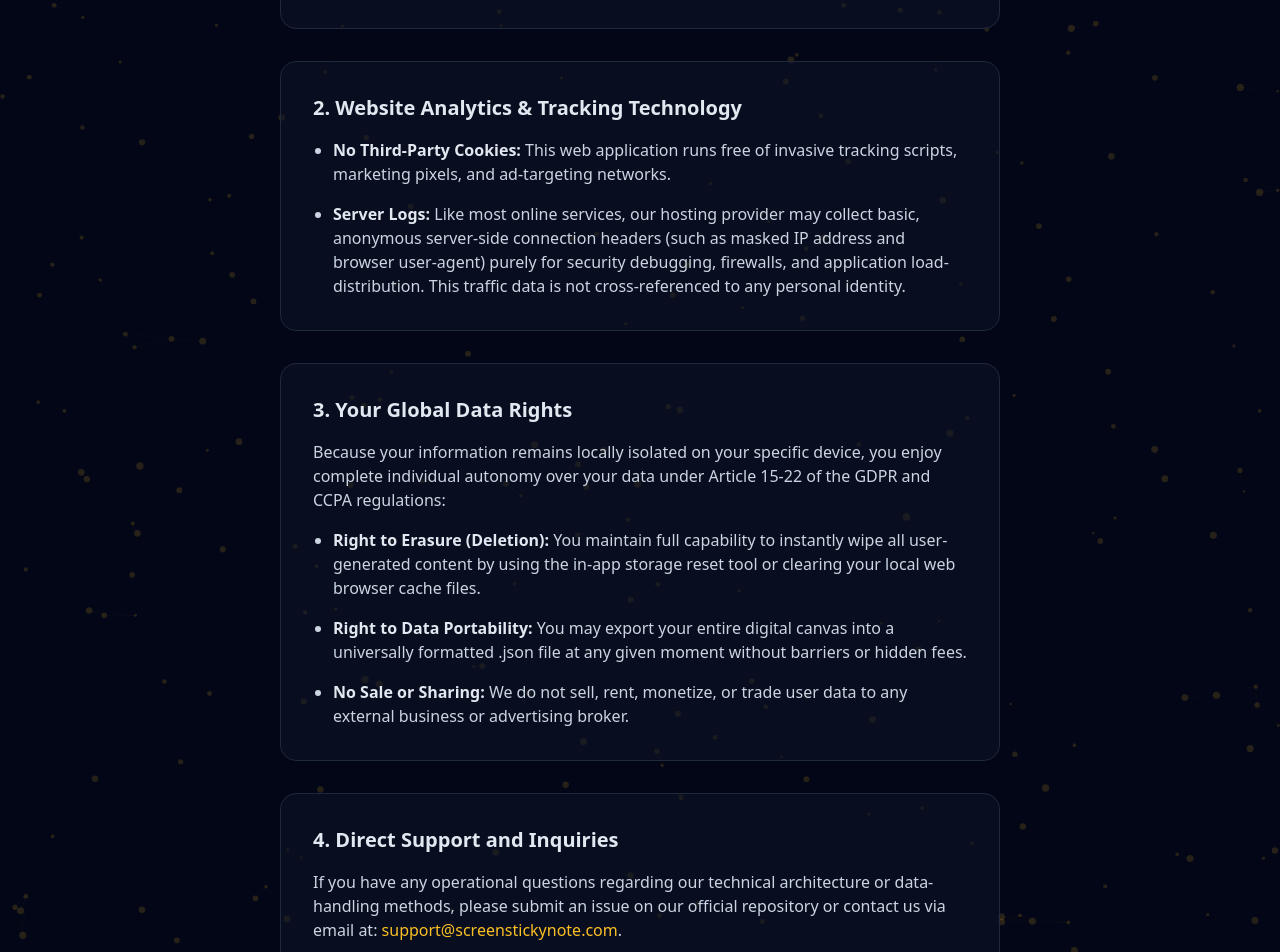
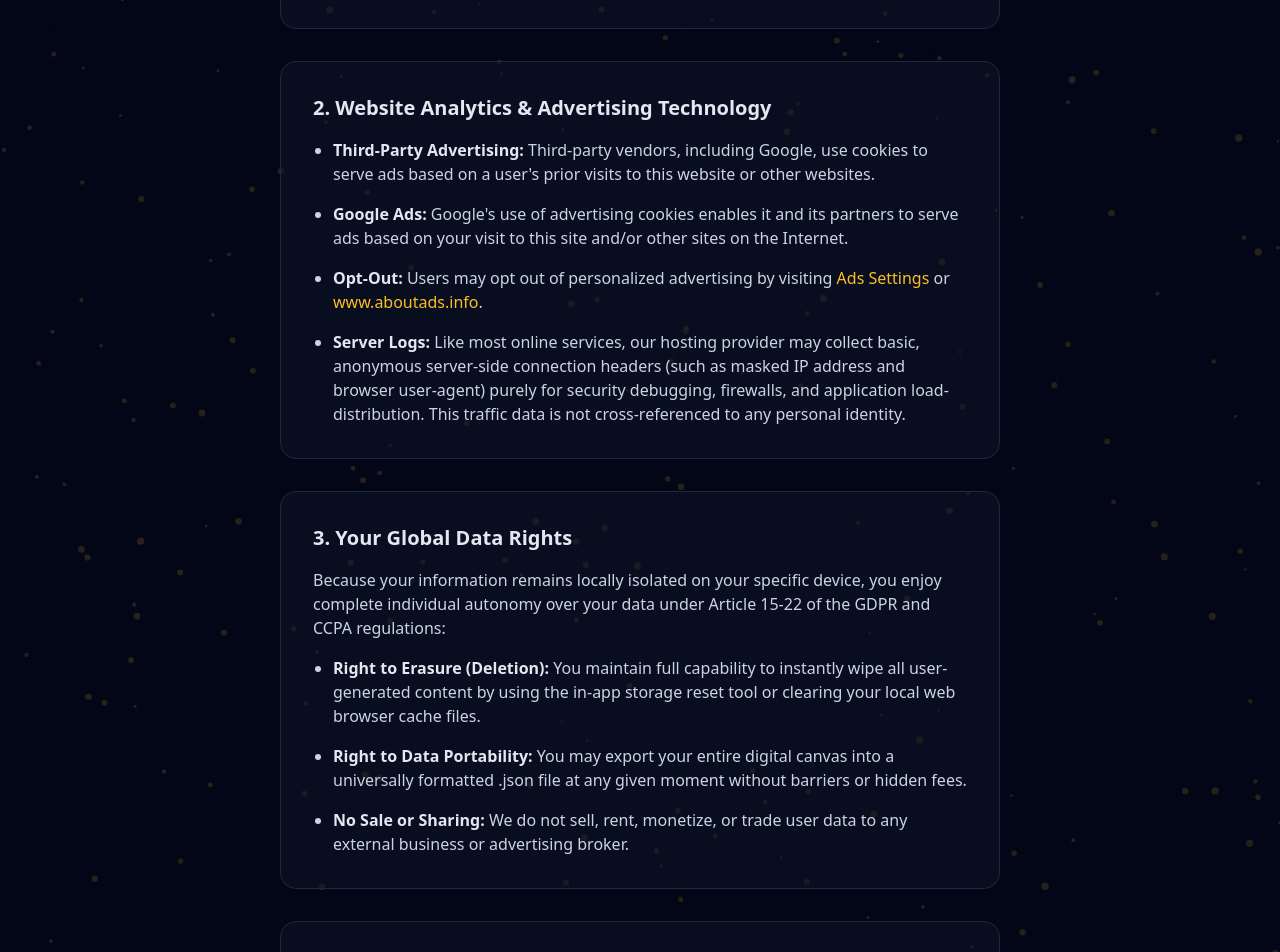
Before and after one commit to creatorkithub/stickynote, a React (Vite) app: page /privacy in a window 1280 px wide. Shown: the part 680-1632 px from the top of the page. Built offline with nearby package versions, Linux system fonts and the light colour scheme.

Commit message:
feat: AdSense compliance and back to top

```diff
--- a/src/App.tsx
+++ b/src/App.tsx
@@ -13,6 +13,7 @@ import { MiniMap } from './components/MiniMap';
 import { StickersDrawer } from './components/StickersDrawer';
 import { NotificationManager } from './components/NotificationManager';
 import { CookieConsent } from './components/CookieConsent';
+import { BackToTopButton } from './components/BackToTopButton';
 import { InteractiveStars } from './components/InteractiveStars';
 import { createPortal } from 'react-dom';
 import { ChevronDown } from 'lucide-react';
@@ -466,6 +467,9 @@ export function App() {
 
       {/* Global First Time Visitor Banner */}
       <CookieConsent />
+
+      {/* Floating scroll-to-top button */}
+      <BackToTopButton />
     </div>
   );
 }
--- /dev/null
+++ b/src/components/BackToTopButton.tsx
@@ -0,0 +1,41 @@
+import React, { useState, useEffect } from 'react';
+import { ChevronUp } from 'lucide-react';
+
+export const BackToTopButton: React.FC = () => {
+    const [isVisible, setIsVisible] = useState(false);
+
+    useEffect(() => {
+        const toggleVisibility = () => {
+            if (window.scrollY > 300) {
+                setIsVisible(true);
+            } else {
+                setIsVisible(false);
+            }
+        };
+
+        window.addEventListener('scroll', toggleVisibility);
+        // Initial check in case they reload while scrolled down
+        toggleVisibility();
+
+        return () => window.removeEventListener('scroll', toggleVisibility);
+    }, []);
+
+    const scrollToTop = () => {
+        window.scrollTo({
+            top: 0,
+            behavior: 'smooth'
+        });
+    };
+
+    if (!isVisible) return null;
+
+    return (
+        <button
+            onClick={scrollToTop}
+            className="fixed bottom-6 right-6 md:bottom-8 md:right-8 z-[9000] p-3 bg-slate-800/80 hover:bg-slate-700 text-slate-300 hover:text-white rounded-2xl backdrop-blur-md border border-slate-700/50 shadow-lg hover:scale-110 active:scale-95 transition-all duration-300 animate-in fade-in slide-in-from-bottom-4 group flex items-center justify-center cursor-pointer"
+            title="Bring to top"
+        >
+            <ChevronUp className="w-5 h-5 md:w-6 md:h-6 group-hover:-translate-y-1 transition-transform duration-300" />
+        </button>
+    );
+};
--- a/src/components/CookieConsent.tsx
+++ b/src/components/CookieConsent.tsx
@@ -35,7 +35,7 @@ export const CookieConsent: React.FC = () => {
                         <div>
                             <h4 className="text-slate-100 font-bold text-sm mb-1">Your Privacy & Terms</h4>
                             <p className="text-slate-400 text-xs leading-relaxed">
-                                We use strictly necessary local storage (IndexedDB) to save your notes. By continuing, you agree to our <a href="#seo-content" className="text-amber-400 hover:underline">Terms of Service</a> & <a href="#seo-content" className="text-amber-400 hover:underline">Privacy Policy</a>.
+                                We use cookies and local storage to save your notes, personalize content and ads, and analyze our traffic. We also share information about your use of our site with our advertising and analytics partners. By continuing, you agree to our <a href="#seo-content" className="text-amber-400 hover:underline">Terms of Service</a> & <a href="#seo-content" className="text-amber-400 hover:underline">Privacy Policy</a>.
                             </p>
                         </div>
                     </div>
--- a/src/pages/PrivacyPolicyPage.tsx
+++ b/src/pages/PrivacyPolicyPage.tsx
@@ -25,9 +25,11 @@ export const PrivacyPolicyPage: React.FC = () => {
                     </div>
 
                     <div className="bg-slate-900/50 p-6 md:p-8 rounded-2xl border border-slate-800">
-                        <h3 className="text-xl font-bold text-slate-200 mb-4">2. Website Analytics & Tracking Technology</h3>
+                        <h3 className="text-xl font-bold text-slate-200 mb-4">2. Website Analytics & Advertising Technology</h3>
                         <ul className="list-disc pl-5 space-y-4 mt-2">
-                            <li><strong className="text-slate-200">No Third-Party Cookies:</strong> This web application runs free of invasive tracking scripts, marketing pixels, and ad-targeting networks.</li>
+                            <li><strong className="text-slate-200">Third-Party Advertising:</strong> Third-party vendors, including Google, use cookies to serve ads based on a user's prior visits to this website or other websites.</li>
+                            <li><strong className="text-slate-200">Google Ads:</strong> Google's use of advertising cookies enables it and its partners to serve ads based on your visit to this site and/or other sites on the Internet.</li>
+                            <li><strong className="text-slate-200">Opt-Out:</strong> Users may opt out of personalized advertising by visiting <a href="https://www.google.com/settings/ads" target="_blank" rel="noopener noreferrer" className="text-amber-400 hover:underline">Ads Settings</a> or <a href="https://www.aboutads.info" target="_blank" rel="noopener noreferrer" className="text-amber-400 hover:underline">www.aboutads.info</a>.</li>
                             <li><strong className="text-slate-200">Server Logs:</strong> Like most online services, our hosting provider may collect basic, anonymous server-side connection headers (such as masked IP address and browser user-agent) purely for security debugging, firewalls, and application load-distribution. This traffic data is not cross-referenced to any personal identity.</li>
                         </ul>
                     </div>
@@ -44,7 +46,7 @@ export const PrivacyPolicyPage: React.FC = () => {
 
                     <div className="bg-slate-900/50 p-6 md:p-8 rounded-2xl border border-slate-800">
                         <h3 className="text-xl font-bold text-slate-200 mb-4">4. Direct Support and Inquiries</h3>
-                        <p>If you have any operational questions regarding our technical architecture or data-handling methods, please submit an issue on our official repository or contact us via email at: <a href="mailto:support@screenstickynote.com" className="text-amber-400 hover:underline">support@screenstickynote.com</a>.</p>
+                        <p>If you have any operational questions regarding our technical architecture or data-handling methods, please submit an issue on our official repository or contact us via email at: <a href="mailto:screenstickynote@gmail.com" className="text-amber-400 hover:underline">screenstickynote@gmail.com</a>.</p>
                     </div>
                 </div>
             </div>
```
